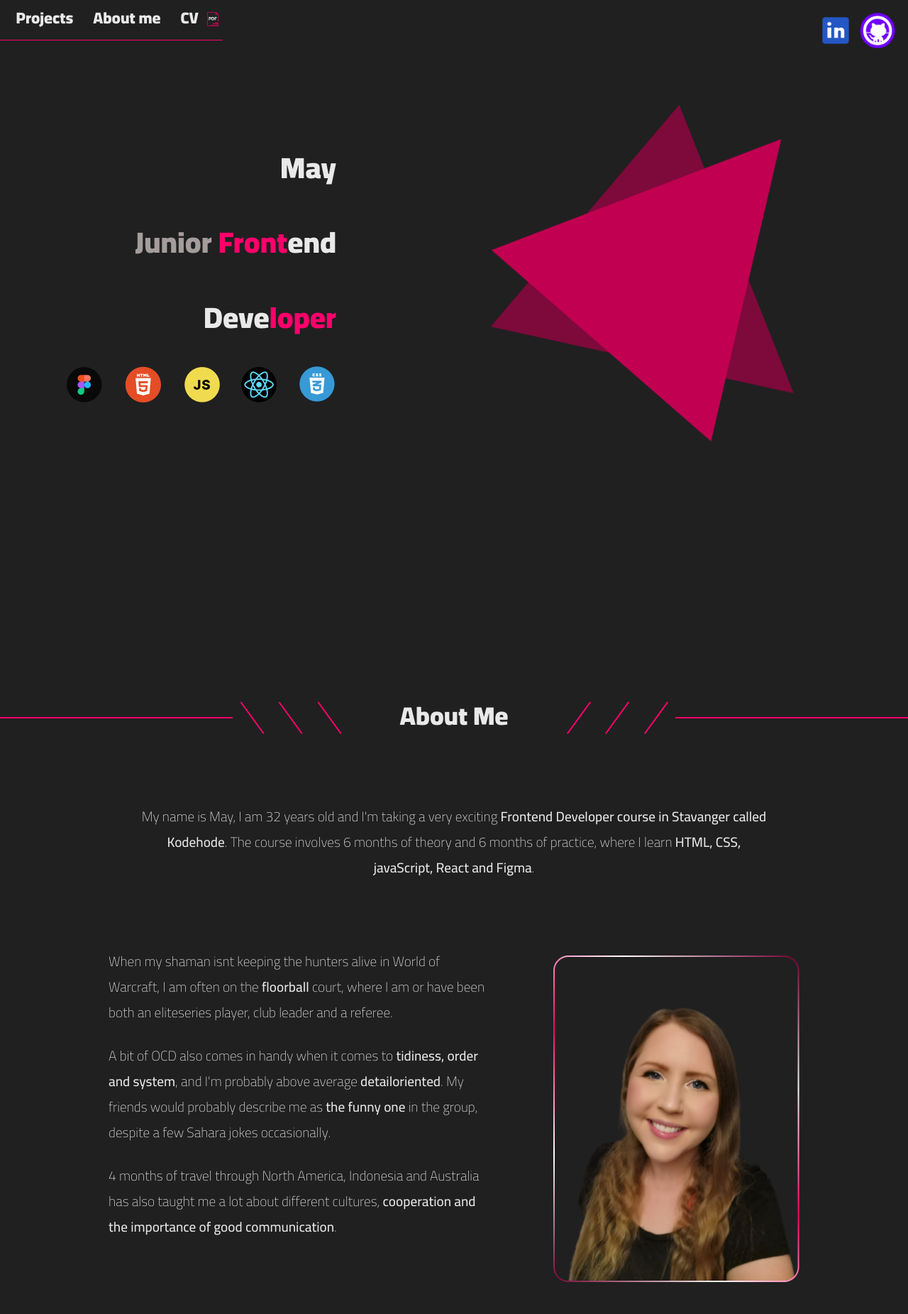
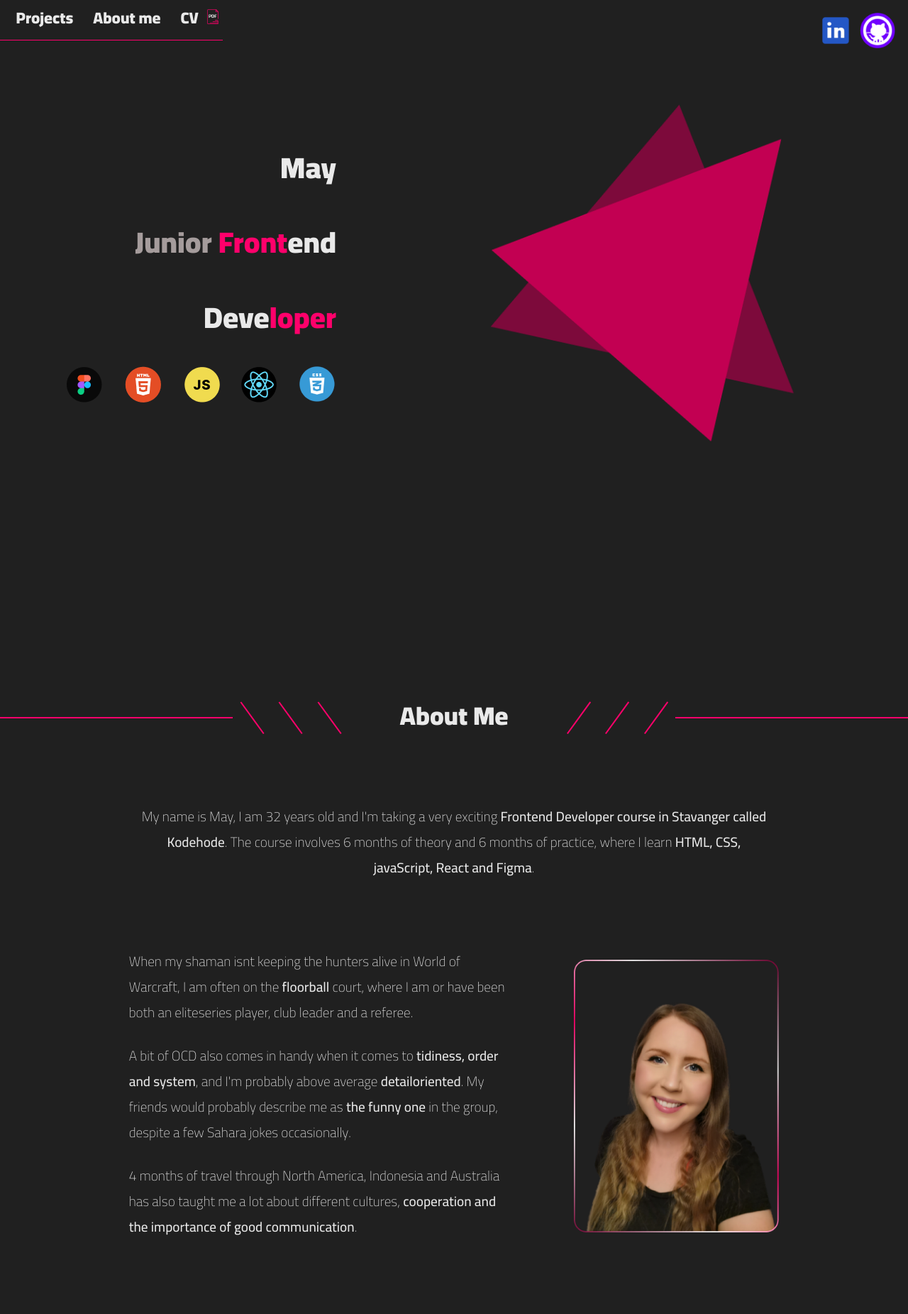
Before and after one commit to Maykodehode/mayportfolio, a React (Create React App) app: page / in a window 1280 px wide. Shown: the top 1851 px of the page at 71% size. Built offline with nearby package versions, Linux system fonts and the light colour scheme.

Commit message:
update css

```diff
--- a/src/App.css
+++ b/src/App.css
@@ -70,7 +70,7 @@ a:focus {
 
 .pdficon {
   height: 23%;
-  margin-top: 2.5em;
+  margin-top: 2.2em;
   margin-left: -1.4em;
 }
 
@@ -216,7 +216,8 @@ a:focus {
 }
 
 .picture {
-  margin: 0.6em auto 0 2em;
+  margin: 1em auto 0 2em;
+  height: 24em;
 }
 
 /* ======================================================================================================== */
```
